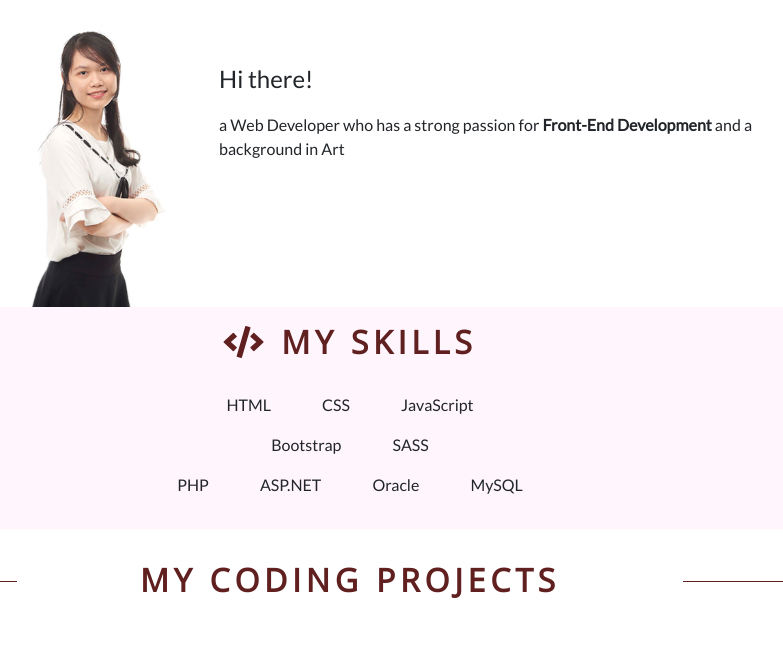
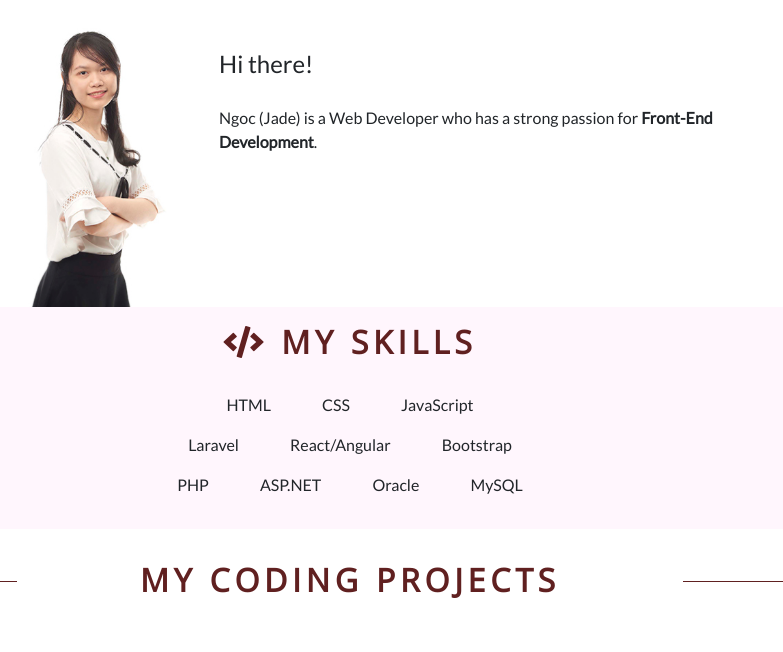
Before and after one commit to NgocTo/portfolio, a PHP site: page / in a window 1280 px wide. Shown: the part 71-723 px from the top of the page, without its empty margins (290-1073 px from the left). Run offline with PHP 8.4, Linux system fonts and the light colour scheme; some libraries are stand-ins or nearby versions.

Commit message:
fixed css

```diff
--- a/css/style.css
+++ b/css/style.css
@@ -105,7 +105,7 @@ h2 {
     width: 5%;
 }
 .main-intro {
-    top: 20%;
+    top: 15%;
     left: 40%;
     width: 45%;
 }
@@ -214,7 +214,8 @@ h2 {
         width: 5%;
     }
     .responsive-text {
-         font-size:1em !important;
+        font-size:1em !important;
+        margin-bottom: 0;
     }
 }
 @media (min-width: 576px) {
@@ -261,7 +262,7 @@ h2 {
         font-size:1em;
     }
     .responsive-text {
-        font-size:1.5em !important;
+        margin-bottom: 1em;
     }
 }
 
@@ -298,5 +299,7 @@ h2 {
         -moz-transition: all 1.5s ease;
         -webkit-transition: all 1.5s ease;
     }
-
+    .responsive-text {
+        font-size: 1.5em !important;
+    }
 }
--- a/index.php
+++ b/index.php
@@ -9,7 +9,7 @@ include_once 'header.php';
                     <img class="img-fluid" src="<?=ROOT_URI?>images/banner.jpg" alt="portrait"/>
                     <div class="position-absolute main-intro">
                         <p class="responsive-text">Hi there!</p>
-                        <p>a Web Developer who has a strong passion for <span class="font-weight-bold">Front-End Development</span> and a background in Art</p>
+                        <p>Ngoc (Jade) is a Web Developer who has a strong passion for <span class="font-weight-bold">Front-End Development</span>.</p>
                     </div>
                 </div>
             </div>
@@ -22,8 +22,9 @@ include_once 'header.php';
                         <span class="mx-4 text-hover">JavaScript</span>
                     </p>
                     <p>
+                        <span class="mx-4 text-hover">Laravel</span>
+                        <span class="mx-4 text-hover">React/Angular</span>
                         <span class="mx-4 text-hover">Bootstrap</span>
-                        <span class="mx-4 text-hover">SASS</span>
                     </p>
                     <p>
                         <span class="mx-4 text-hover">PHP</span>
```
